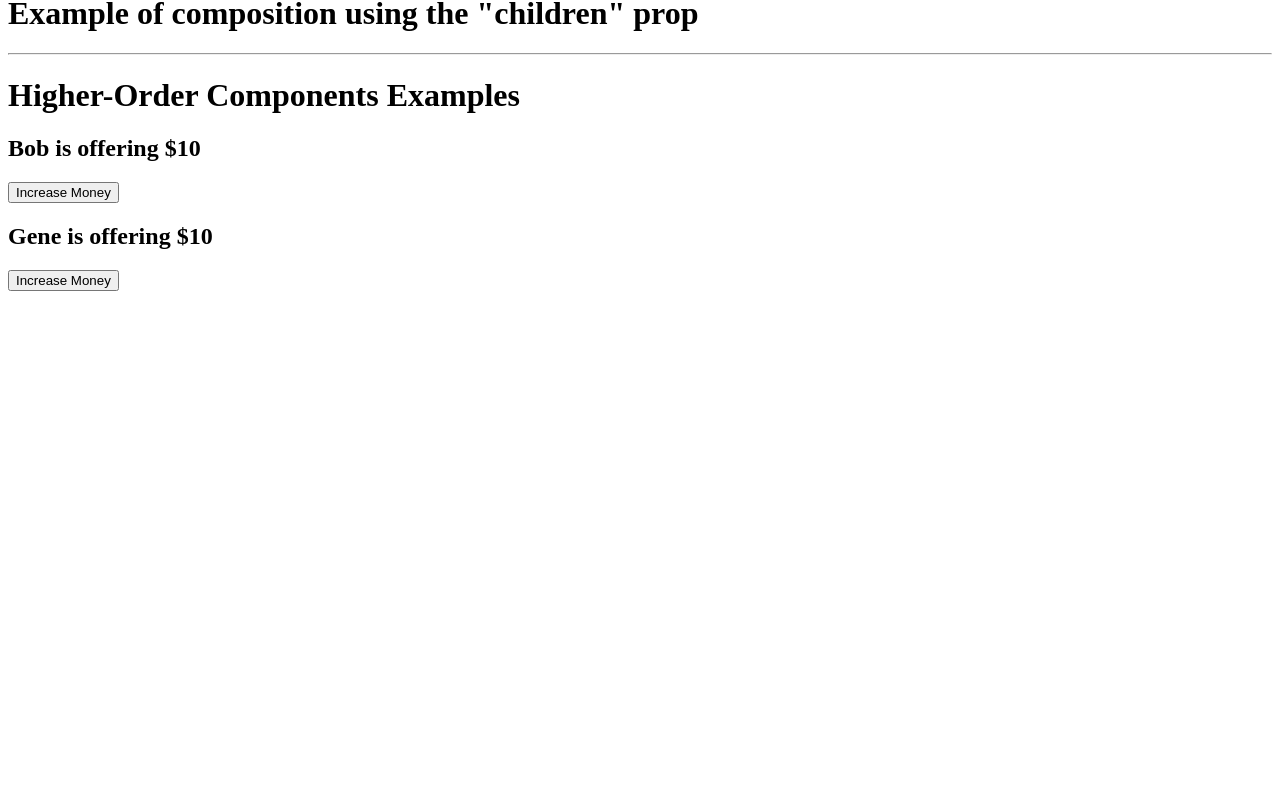
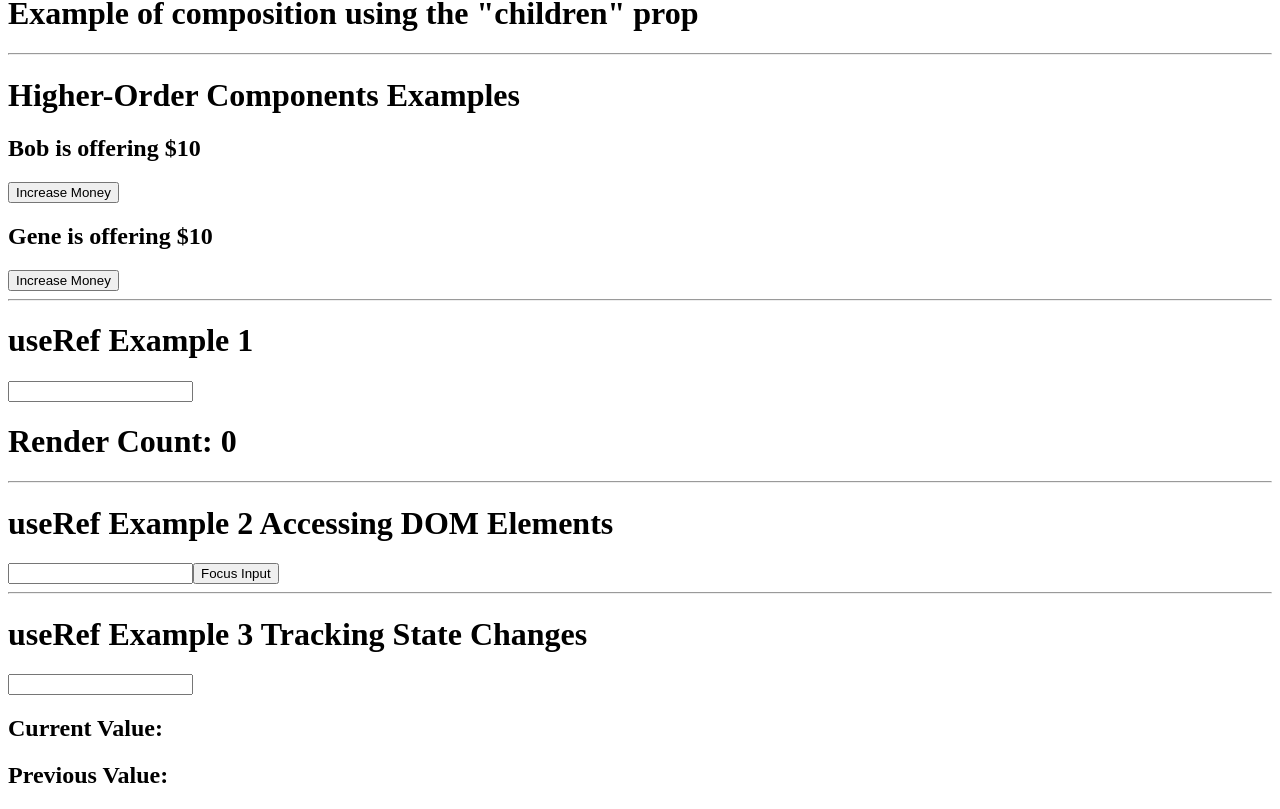
Before and after one commit to justincgreen/react-roadmap, a React (Vite) app: page / in a window 1280 px wide. Shown: the part 319-1128 px from the top of the page. Before the commit the page ends 800 px from the top, so only its background shows below. Built offline with nearby package versions, Linux system fonts and the light colour scheme.

Commit message:
useRef examples

```diff
--- a/src/App.jsx
+++ b/src/App.jsx
@@ -6,6 +6,11 @@ import ConditionalRendering from "./components/ConditionalRendering"
 import Composition from "./components/Composition"
 import PersonOne from "./components/PersonOne"
 import PersonTwo from "./components/PersonTwo"
+
+// Hook Examples
+import UseRefExample from "./hooks/useRefExample"
+import UseRefExampleTwo from "./hooks/useRefExampleTwo"
+import UseRefExampleThree from "./hooks/useRefExampleThree"
 
 
 function App() {
@@ -24,6 +29,15 @@ function App() {
       <h1>Higher-Order Components Examples</h1>
       <PersonOne />
       <PersonTwo />
+      <hr />
+      <h1>useRef Example 1</h1>
+      <UseRefExample />
+      <hr />
+      <h1>useRef Example 2 Accessing DOM Elements</h1>
+      <UseRefExampleTwo />
+      <hr />
+      <h1>useRef Example 3 Tracking State Changes</h1>
+      <UseRefExampleThree />
     </>
   )
 }
--- /dev/null
+++ b/src/hooks/UseRefExample.jsx
@@ -0,0 +1,24 @@
+import { useState, useEffect, useRef } from 'react';
+
+const useRefExample = () => {
+  const [inputValue, setInputValue] = useState('');
+  const count = useRef(0);
+
+  useEffect(() => {
+    count.current = count.current + 1;
+  });
+
+  return (
+    <>
+      <input
+        type="text"
+        value={inputValue}
+        onChange={(e) => setInputValue(e.target.value)}
+      />
+
+      <h1>Render Count: {count.current}</h1>
+    </>
+  )
+}
+
+export default useRefExample
--- /dev/null
+++ b/src/hooks/UseRefExampleThree.jsx
@@ -0,0 +1,25 @@
+import { useState, useEffect, useRef } from 'react';
+
+function UseRefExampleThree() {
+ const [inputValue, setInputValue] = useState('');
+ const previousInputValue = useRef('');
+
+  useEffect(() => {
+    previousInputValue.current = inputValue;
+  }, [inputValue])
+
+  return (
+    <div>
+      <input
+        type="text"
+        value={inputValue}
+        onChange={(e) => setInputValue(e.target.value)}
+      />
+
+      <h2>Current Value: { inputValue }</h2>
+      <h2>Previous Value: { previousInputValue.current }</h2>
+    </div>
+  )
+}
+
+export default UseRefExampleThree
--- /dev/null
+++ b/src/hooks/UseRefExampleTwo.jsx
@@ -0,0 +1,18 @@
+import { useRef } from 'react';
+
+function UseRefExampleTwo() {
+  const inputElement = useRef();
+
+  const focusInput = () => {
+    inputElement.current.focus();
+  }
+
+  return (
+    <div>
+      <input type="text" ref={inputElement} />
+      <button onClick={focusInput}>Focus Input</button>
+    </div>
+  )
+}
+
+export default UseRefExampleTwo
```
